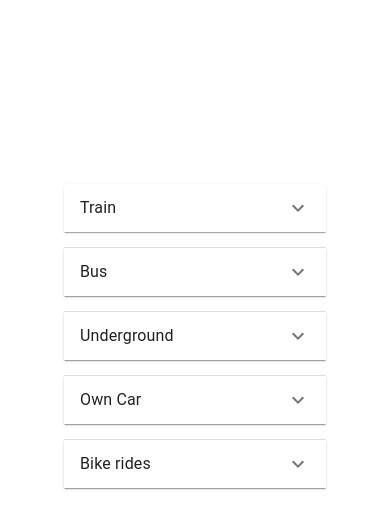
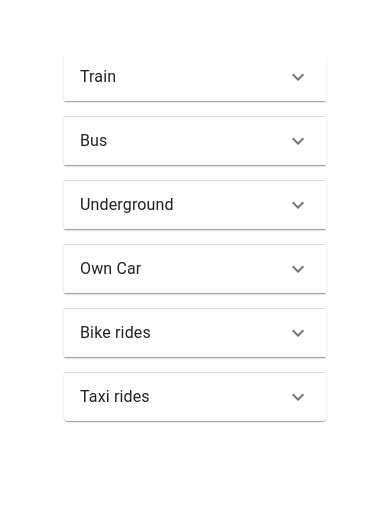
Before and after one commit to IoanaMMT/Nivo-Carbon-Intensity, a React (Create React App) app: page / in a window 390 px wide. Shown: the part 302-830 px from the top of the page. Built offline with nearby package versions, Linux system fonts and the light colour scheme.

Commit message:
Fixed scoll on mobile view

```diff
--- a/src/App.css
+++ b/src/App.css
@@ -2,13 +2,14 @@
     height: 80vh;
     display: flex;
     padding: 4rem;
-    overflow-y: auto;
+
   }
 
   @media (max-width: 500px) {
     .App {
       flex-direction: column-reverse;
       align-items: center;
+      overflow-y: auto;
     }
 
     .App > div:first-child {
@@ -22,6 +23,5 @@
       order: 1;
       width: 100%;
       max-width: 100%;
-      height: 30vh;
     }
   }
```
